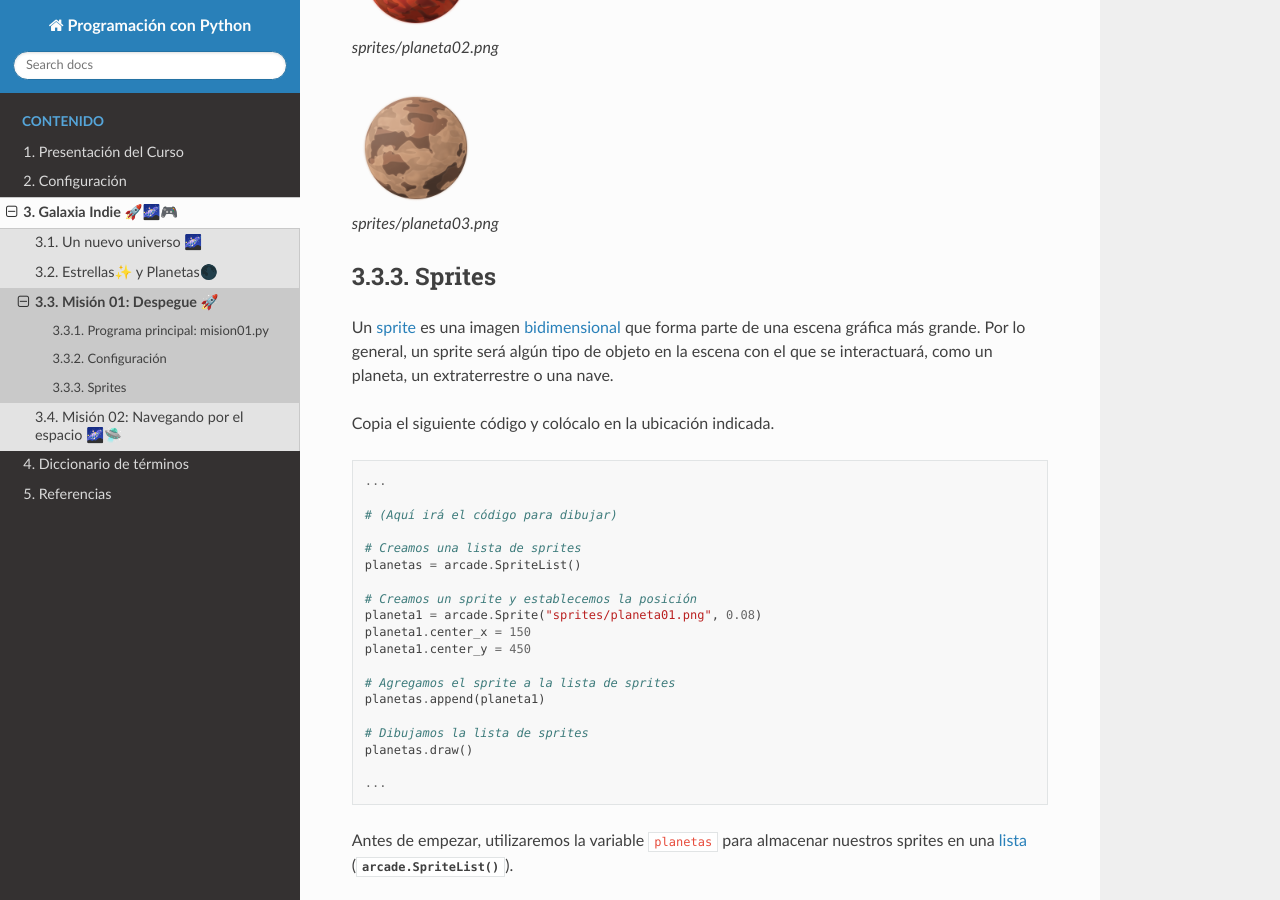
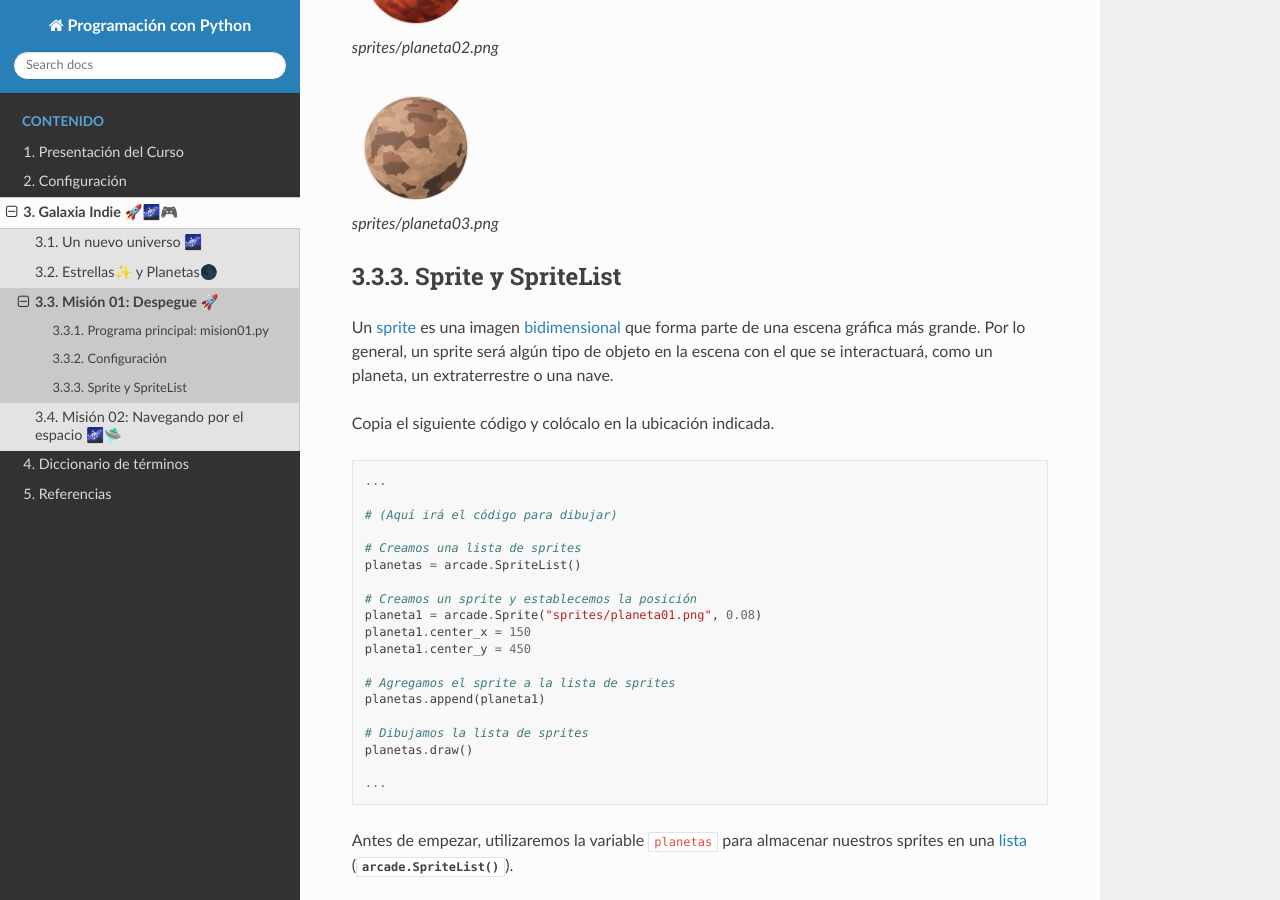
Before and after one commit to aavendan/programacion-python, a Sphinx documentation site: the page built from docs/source/sesiones/sesion03.rst, in a window 1280 px wide and 900 px high, scrolled down 1355 px. Built offline with Sphinx 7.4.7 and the Read the Docs theme 3.1.0, drawn with Linux system fonts in a browser that asks for light colours.

Commit message:
Sprite y SpriteList

```diff
--- a/docs/source/sesiones/sesion03.rst
+++ b/docs/source/sesiones/sesion03.rst
@@ -76,7 +76,7 @@
 
    sprites/planeta03.png
 
-Sprites
+Sprite y SpriteList
 ------------------
 
 Un :term:`sprite` es una imagen :term:`bidimensional` que forma
@@ -175,16 +175,18 @@
   :collapsible: closed
 
   .. code-block:: python
-    :emphasize-lines: 4-7,9-12
+    :emphasize-lines: 4-8,9-13
 
     ...
     planetas.append(planeta1)
 
+    # Sprite 2
     planeta2 = arcade.Sprite("sprites/planeta02.png", 0.02)
     planeta2.center_x = ANCHO - 100
     planeta2.center_y = ALTO / 2
     planetas.append(planeta2)
 
+    # Sprite 2
     planeta3 = arcade.Sprite("sprites/planeta03.png", 0.05)
     planeta3.center_x = 100
     planeta3.center_y = ALTO / 3
```
